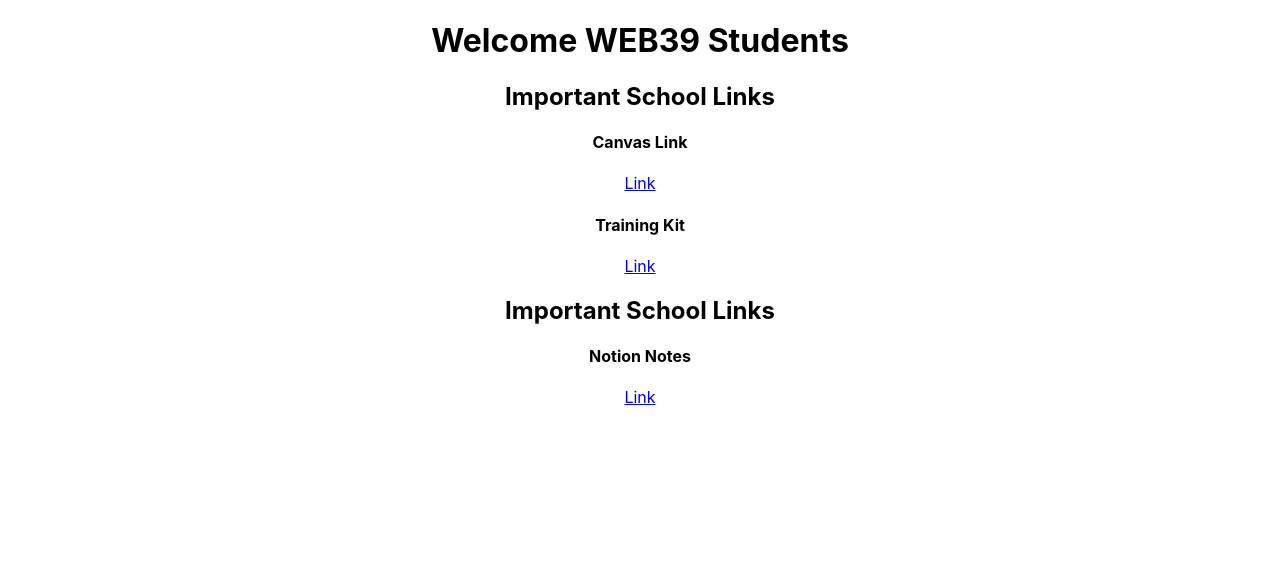
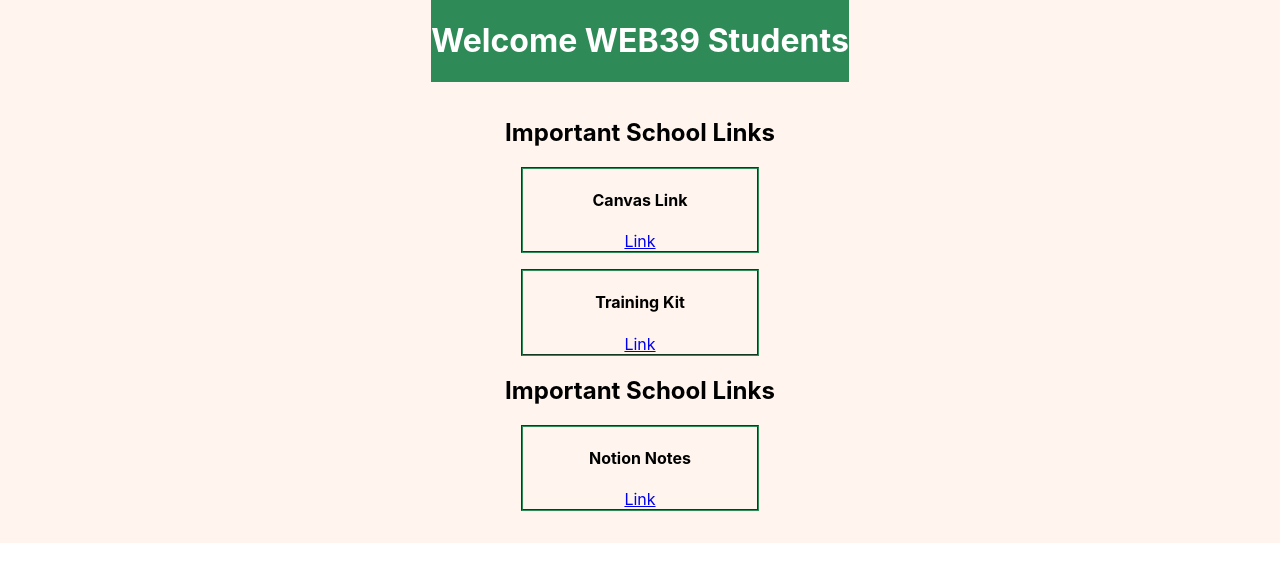
Before and after one commit to pak11273/web39-react, a React (Create React App) app: page / in a window 1280 px wide. Shown: the top 582 px of the page. Built offline with nearby package versions, Linux system fonts and the light colour scheme.

Commit message:
day 1 done

```diff
--- a/src/App.css
+++ b/src/App.css
@@ -1,38 +1,31 @@
-.App {
-  text-align: center;
-}
-
-.App-logo {
-  height: 40vmin;
-  pointer-events: none;
-}
-
-@media (prefers-reduced-motion: no-preference) {
-  .App-logo {
-    animation: App-logo-spin infinite 20s linear;
-  }
-}
-
-.App-header {
-  background-color: #282c34;
-  min-height: 100vh;
+.flexcolumn {
   display: flex;
   flex-direction: column;
   align-items: center;
   justify-content: center;
-  font-size: calc(10px + 2vmin);
+}
+.flexrow {
+  display: flex;
+  flex-direction: row;
+  align-items: center;
+  justify-content: center;
+}
+.App {
+  display: flex;
+  flex-direction: column;
+  align-items: center;
+  justify-content: center;
+  background-color: seashell;
+}
+.App header {
+  background-color: seagreen;
   color: white;
 }
-
-.App-link {
-  color: #61dafb;
+.App .links {
+  padding: 1em;
 }
-
-@keyframes App-logo-spin {
-  from {
-    transform: rotate(0deg);
-  }
-  to {
-    transform: rotate(360deg);
-  }
+.App .links .data .info {
+  border: 2px groove seagreen;
+  margin: 1em;
+  text-align: center;
 }
--- /dev/null
+++ b/src/App.less
@@ -0,0 +1,40 @@
+// mixin
+.flexcolumn {
+    display: flex;
+    flex-direction: column;
+    align-items: center;
+    justify-content: center;
+}
+.flexrow {
+    display: flex;
+    flex-direction: row;
+    align-items: center;
+    justify-content: center;
+}
+// variables
+@bg: seashell;
+@nav: seagreen;
+@border: 2px groove @nav;
+
+
+
+.App {
+    .flexcolumn();
+    background-color: @bg;
+
+    header {
+        background-color: @nav;
+        color: white;
+    }
+    .links {
+        padding: 1em;
+
+        .data {
+            .info {
+                border: @border;
+                margin: 1em;
+                text-align: center;
+            }
+        }
+    }
+}
--- a/src/components/link.js
+++ b/src/components/link.js
@@ -4,7 +4,7 @@
     return (
         <div className='data'>
             {props.items.map(item => (
-                <div>
+                <div className='info'>
                     <h4>{item.name}</h4>
                     <a href={item.url} target='_blank' rel='noreferrer'>Link</a>
                 </div>
```
Also changed, not shown: src/components/links.js (deleted).
